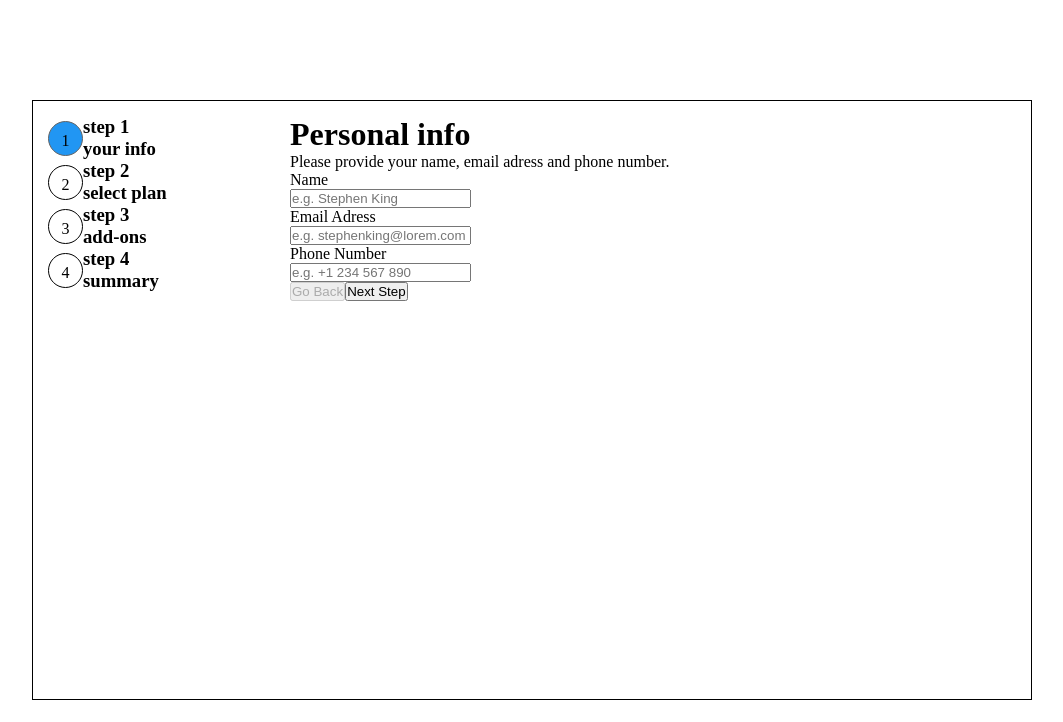
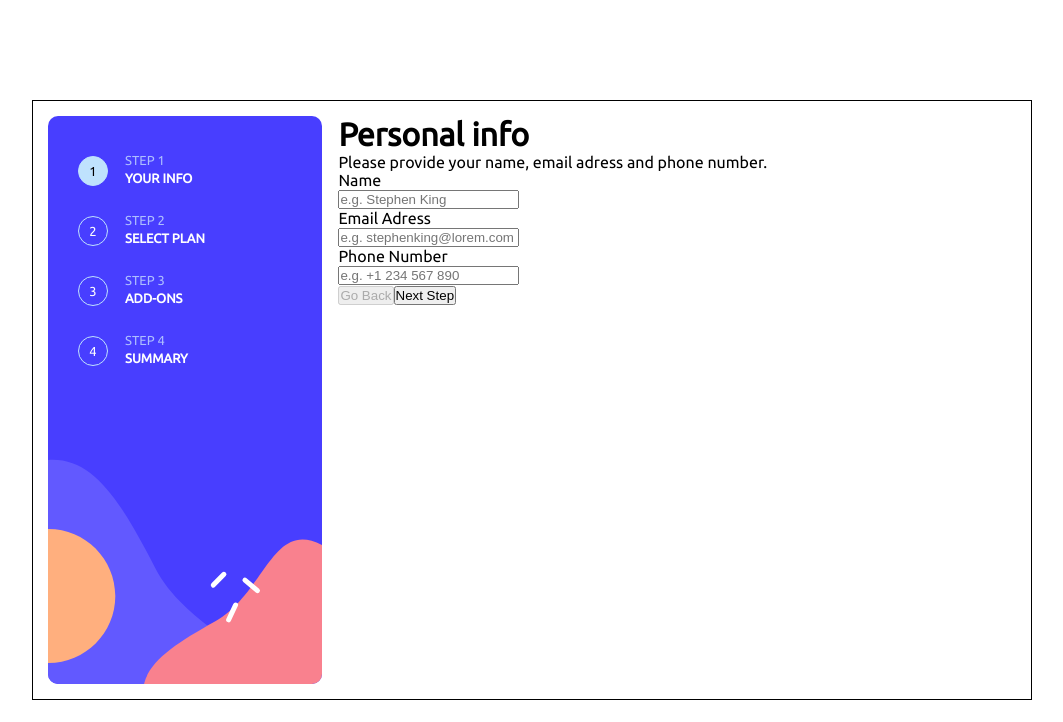
Before and after one commit to CatalinBanici/multi-step-form, a React (Create React App) app in the folder app/: page / in a window 1280 px wide. Shown: the top 722 px of the page, without its empty margins (108-1171 px from the left). Built offline with nearby package versions, Linux system fonts and the light colour scheme.

Commit message:
progress component is styled

```diff
--- a/app/src/components/Progress.js
+++ b/app/src/components/Progress.js
@@ -8,8 +8,8 @@ export default function Progress({ formStep }) {
           1
         </div>
         <div className="step-text">
-          <h3>step 1</h3>
-          <h3>your info</h3>
+          <p>step 1</p>
+          <h4>your info</h4>
         </div>
       </div>
       <div className="step-container">
@@ -17,8 +17,8 @@ export default function Progress({ formStep }) {
           2
         </div>
         <div className="step-text">
-          <h3>step 2</h3>
-          <h3>select plan</h3>
+          <p>step 2</p>
+          <h4>select plan</h4>
         </div>
       </div>
       <div className="step-container">
@@ -26,8 +26,8 @@ export default function Progress({ formStep }) {
           3
         </div>
         <div className="step-text">
-          <h3>step 3</h3>
-          <h3>add-ons</h3>
+          <p>step 3</p>
+          <h4>add-ons</h4>
         </div>
       </div>
       <div className="step-container">
@@ -35,8 +35,8 @@ export default function Progress({ formStep }) {
           4
         </div>
         <div className="step-text">
-          <h3>step 4</h3>
-          <h3>summary</h3>
+          <p>step 4</p>
+          <h4>summary</h4>
         </div>
       </div>
     </div>
--- a/app/src/index.css
+++ b/app/src/index.css
@@ -1,3 +1,24 @@
+@font-face {
+  font-family: "Ubuntu";
+  src: url(./assets/fonts/Ubuntu-Bold.ttf);
+  src: url(./assets/fonts/Ubuntu-Medium.ttf);
+  src: url(./assets/fonts/Ubuntu-Regular.ttf);
+}
+
+:root {
+  --MarineBlue: hsl(213, 96%, 18%);
+  --PurplishBlue: hsl(243, 100%, 62%);
+  --PastelBlue: hsl(228, 100%, 84%);
+  --LightBlue: hsl(206, 94%, 87%);
+  --StrawberryRed: hsl(354, 84%, 57%);
+
+  --CoolGray: hsl(231, 11%, 63%);
+  --LightGray: hsl(229, 24%, 87%);
+  --Magnolia: hsl(217, 100%, 97%);
+  --Alabaster: hsl(231, 100%, 99%);
+  --White: hsl(0, 0%, 100%);
+}
+
 * {
   box-sizing: border-box;
   margin: 0;
@@ -10,6 +31,7 @@ html {
 }
 
 body {
+  font-family: "Ubuntu";
   height: 100vh;
   width: 1440px;
   display: flex;
@@ -31,37 +53,64 @@ body {
 ==================================================== */
 
 .progress-container {
-  width: 25%;
+  width: 30%;
   display: flex;
   flex-direction: column;
+  background-image: url(./assets/images/bg-sidebar-desktop.svg);
+  background-repeat: no-repeat;
+  background-size: initial;
+  padding: 25px 15px;
+  text-transform: uppercase;
+  font-size: 13px;
 }
 
 .step-container {
   display: flex;
+  padding: 10px;
 }
 
 .step-number {
-  padding: 10px;
-  border: 1px solid black;
+  margin: 5px;
+  width: 30px;
+  height: 30px;
+  border: 1px solid var(--LightBlue);
+  color: var(--White);
   border-radius: 50%;
-  height: 35px;
-  width: 35px;
-  justify-self: center;
-  align-self: center;
-  text-align: center;
+  display: flex;
+  align-items: center;
+  justify-content: center;
 }
 
 .step-number-active {
-  padding: 10px;
-  border: 1px solid rgb(100, 100, 100);
-  background-color: #2196f3;
+  margin: 5px;
+  width: 30px;
+  height: 30px;
+  color: black;
+  border: 1px solid var(--LightBlue);
+  background-color: var(--LightBlue);
   border-radius: 50%;
-  height: 35px;
-  width: 35px;
-  justify-self: center;
-  align-self: center;
-  text-align: center;
+  display: flex;
+  align-items: center;
+  justify-content: center;
 }
+
+.step-text {
+  padding-left: 10px;
+}
+
+.step-text p {
+  padding: 2px;
+  color: var(--PastelBlue);
+}
+
+.step-text h4 {
+  padding: 2px;
+  color: var(--White);
+}
+
+/* ===================================================
+=========== PERSONAL INFO COMPONENT ===============
+=================================================== */
 
 /* ================================================
 ============ PLAN COMPONENT ====================
```
